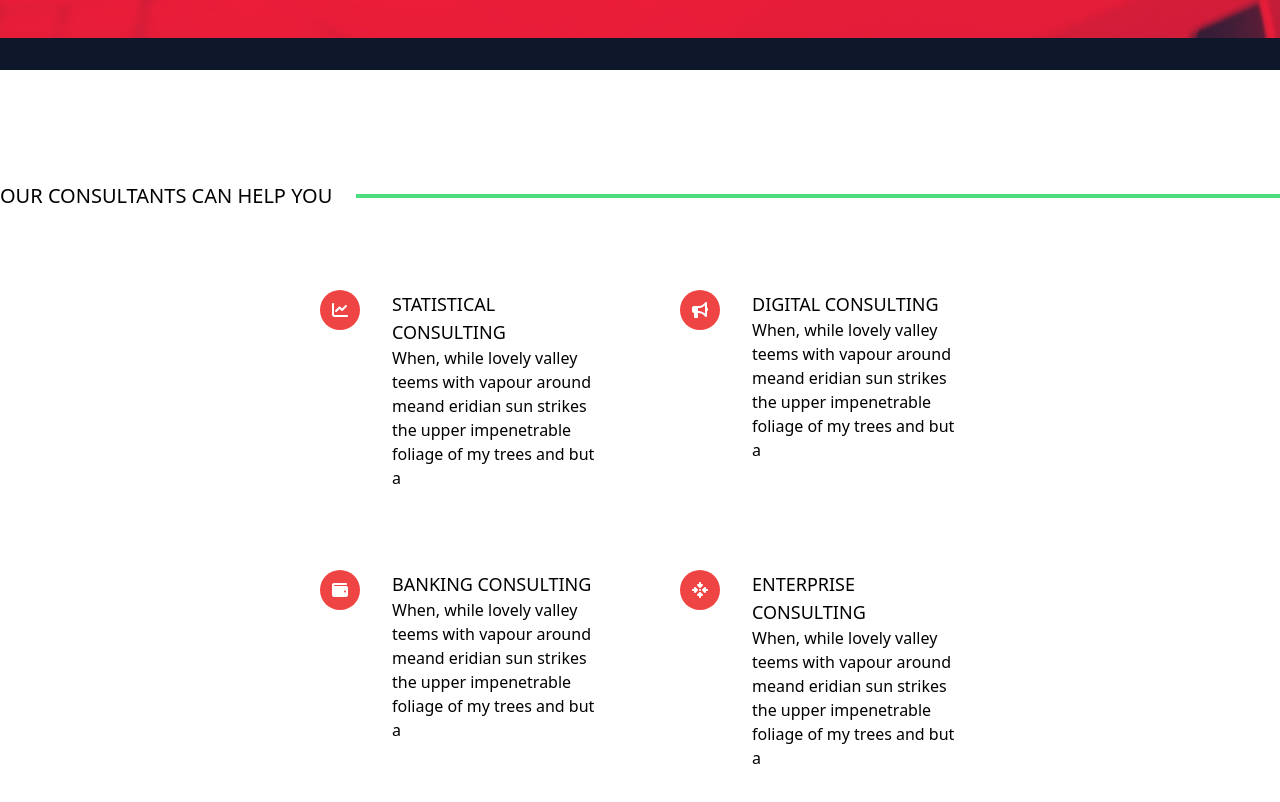
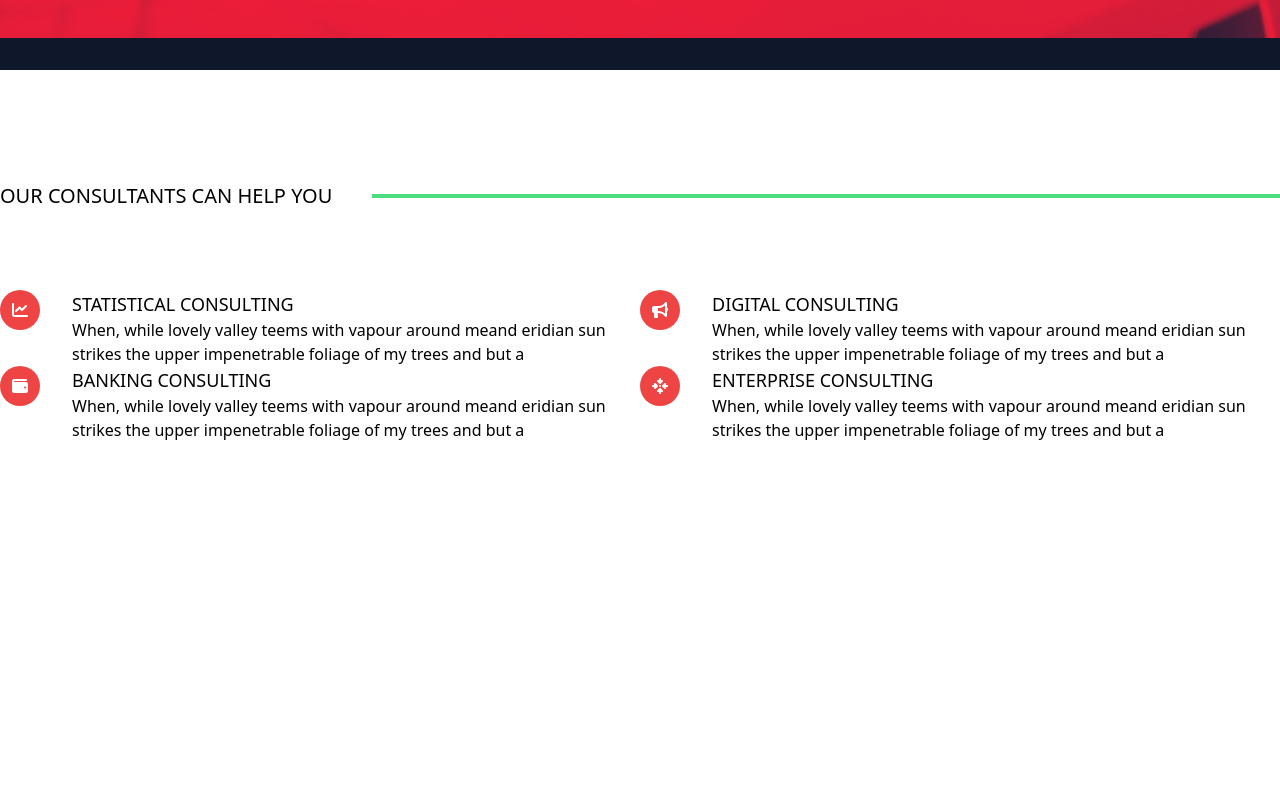
Before and after one commit to RubaCodes/proj-html-vuejs, a Vue app: page / in a window 1280 px wide. Shown: the part 1172-1974 px from the top of the page. After the commit the page ends 1726 px from the top, so only its background shows below. Built offline with nearby package versions, Linux system fonts and the light colour scheme.

Commit message:
da fixare centering

```diff
--- a/src/components/BaseConsultants.vue
+++ b/src/components/BaseConsultants.vue
@@ -1,10 +1,10 @@
 <template>
   <section id="consultants">
-    <div class="container ml-auto flex items-center gap-6">
+    <div class="flex items-center gap-10 container ml-auto">
       <h2 class="text-xl uppercase">our consultants can help you</h2>
       <hr class="border-green-400 border-2 grow" />
     </div>
-    <ConsultantsLibrary class="container w-1/2 mx-auto pt-20" />
+    <ConsultantsLibrary class="container ml-auto pt-20" />
   </section>
 </template>
 
--- a/src/components/sections/ConsultantsLibrary.vue
+++ b/src/components/sections/ConsultantsLibrary.vue
@@ -1,5 +1,5 @@
 <template>
-  <div class="grid grid-cols-2 gap-20">
+  <div class="grid grid-cols-2">
     <ConsultCard
       v-for="(consult, index) in data.consultantsCardContent"
       :key="index"
```
